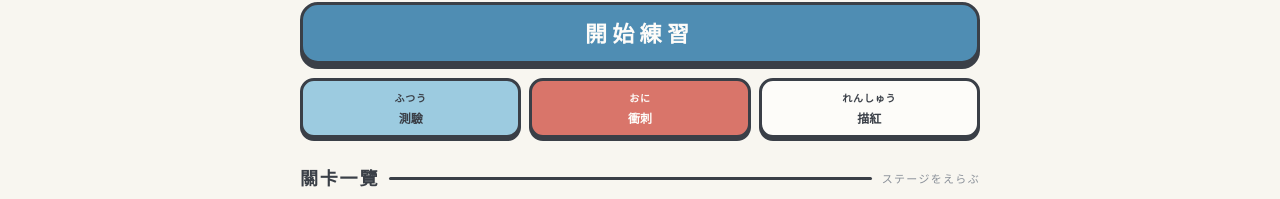
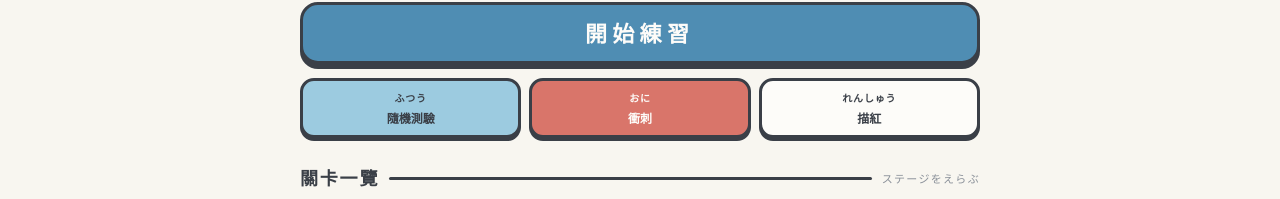
Before and after one commit to aa910113/dojo, a Nuxt app: page / in a window 1280 px wide. Shown: the part 522-721 px from the top of the page. Built offline with nearby package versions, Linux system fonts and the light colour scheme; a web font is replaced by a local one.

Commit message:
Rename the test mode to 隨機測驗
Co-Authored-By: Claude Fable 5.1 <noreply@anthropic.com>

```diff
--- a/pages/index.vue
+++ b/pages/index.vue
@@ -1429,7 +1429,7 @@ const examCountdown = computed(() => {
           <button class="mode-pill mode-normal" :class="{ ready: stageReadyToTest }" @click="startTest">
             <span v-if="stageReadyToTest" class="mode-badge disp">解鎖！</span>
             <span class="mode-jp disp">ふつう</span>
-            <span class="mode-zh">測驗</span>
+            <span class="mode-zh">隨機測驗</span>
           </button>
           <button class="mode-pill mode-oni" @click="startDrill">
             <span class="mode-jp disp">おに</span>
@@ -1604,7 +1604,7 @@ const examCountdown = computed(() => {
 
       <section v-else-if="testActive && !testFinished" class="panel session test-panel">
         <div class="session-bar">
-          <div class="quiz-title">測驗</div>
+          <div class="quiz-title disp">隨機測驗</div>
           <div class="session-meta">
             <span class="ok">✓ {{ testCorrectIds.length }}</span>
             <span class="ng">✗ {{ testWrongIds.length }}</span>
@@ -1651,7 +1651,7 @@ const examCountdown = computed(() => {
         <div class="done-banner">
           <div class="done-title disp">{{ lastStageResult?.passed ? '合格！' : '終了' }}</div>
           <div v-if="fullCombo" class="full-combo disp">フルコンボ！</div>
-          <div class="done-sub">測驗 · {{ testTotal }} 張 · {{ fmtClock(sessionSeconds) }}</div>
+          <div class="done-sub">隨機測驗 · {{ testTotal }} 張 · {{ fmtClock(sessionSeconds) }}</div>
         </div>
         <div v-if="lastStageResult" class="stage-result" :class="lastStageResult.passed ? 'pass' : 'fail'">
           <template v-if="lastStageResult.passed">
```
